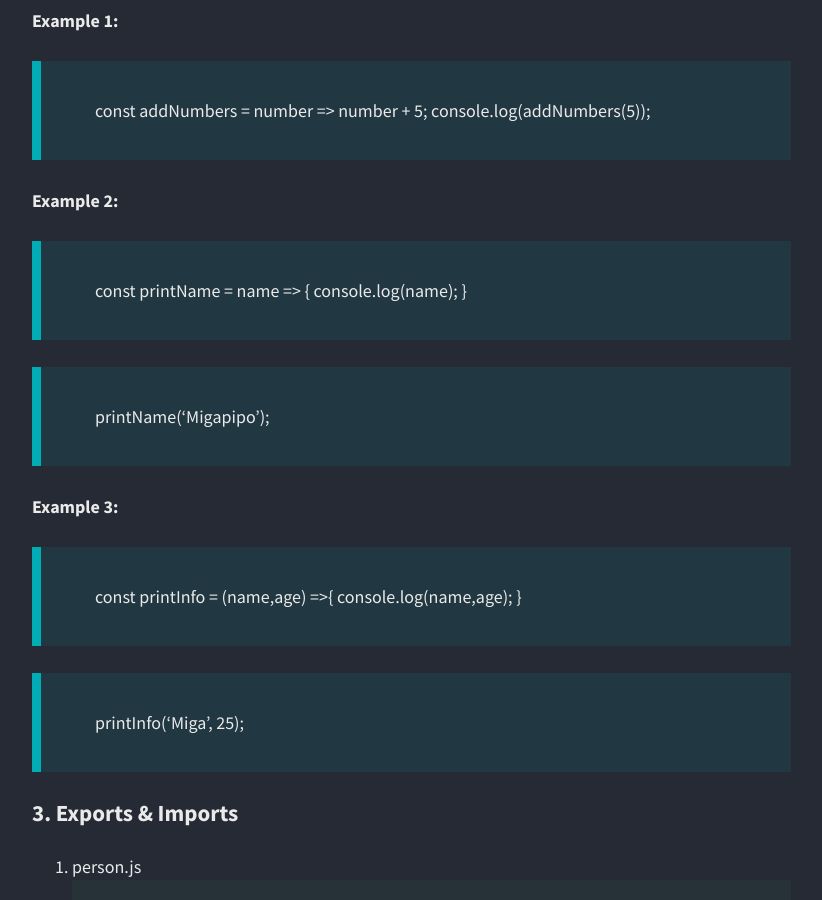
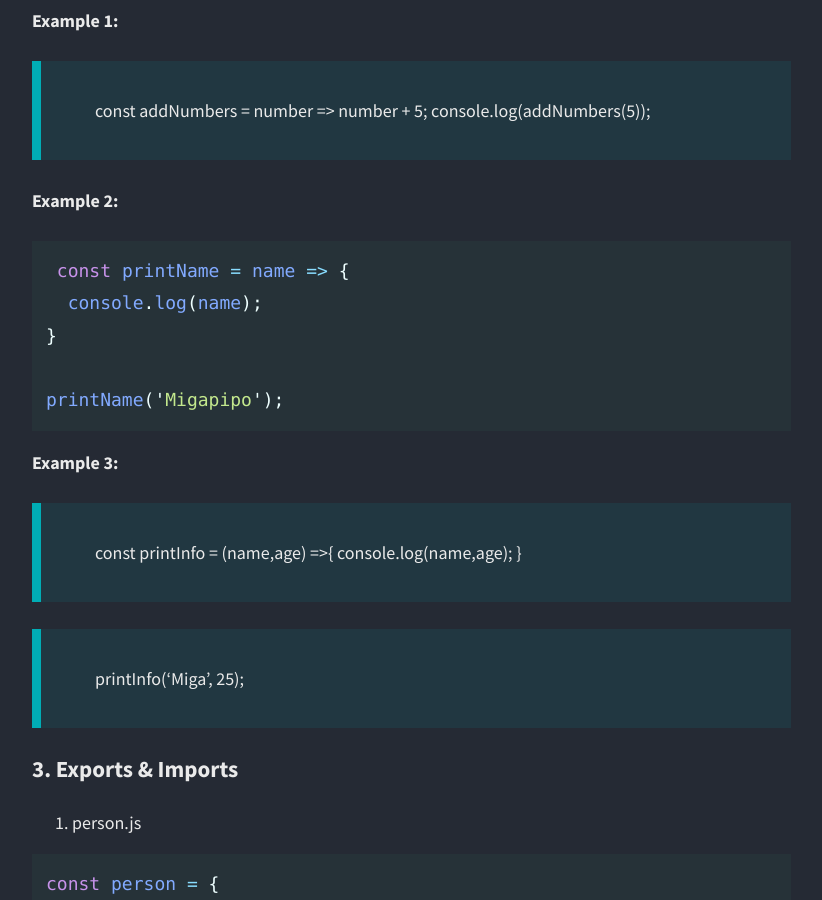
Before and after one commit to migapipo/personal-blog, a Jekyll site: the page built from _posts/2020-01-09-React Learning.md, in a window 1280 px wide and 900 px high, scrolled down 1398 px. Shown: the whole window, without its empty margins (343-1165 px from the left). Built offline with Jekyll 4.4.1, drawn with Linux system fonts in a browser that asks for light colours; nearby versions of some CDN libraries.

Commit message:
update React post

````diff
--- a/_posts/2020-01-09-React Learning.md
+++ b/_posts/2020-01-09-React Learning.md
@@ -49,12 +49,13 @@ No more issue with the *this* keyword.
   console.log(addNumbers(5));
 
 **Example 2:**
+```javascript
+ const printName = name => {
+  console.log(name);
+}
 
-> const printName = name => {
->  console.log(name);
->}
-
-> printName('Migapipo');
+printName('Migapipo');
+```
 
 **Example 3:**
 
@@ -67,6 +68,7 @@ No more issue with the *this* keyword.
 ### 3. Exports & Imports
 
 1. person.js
+
 ```javascript
 const person = {
   name = 'Miga'
````
